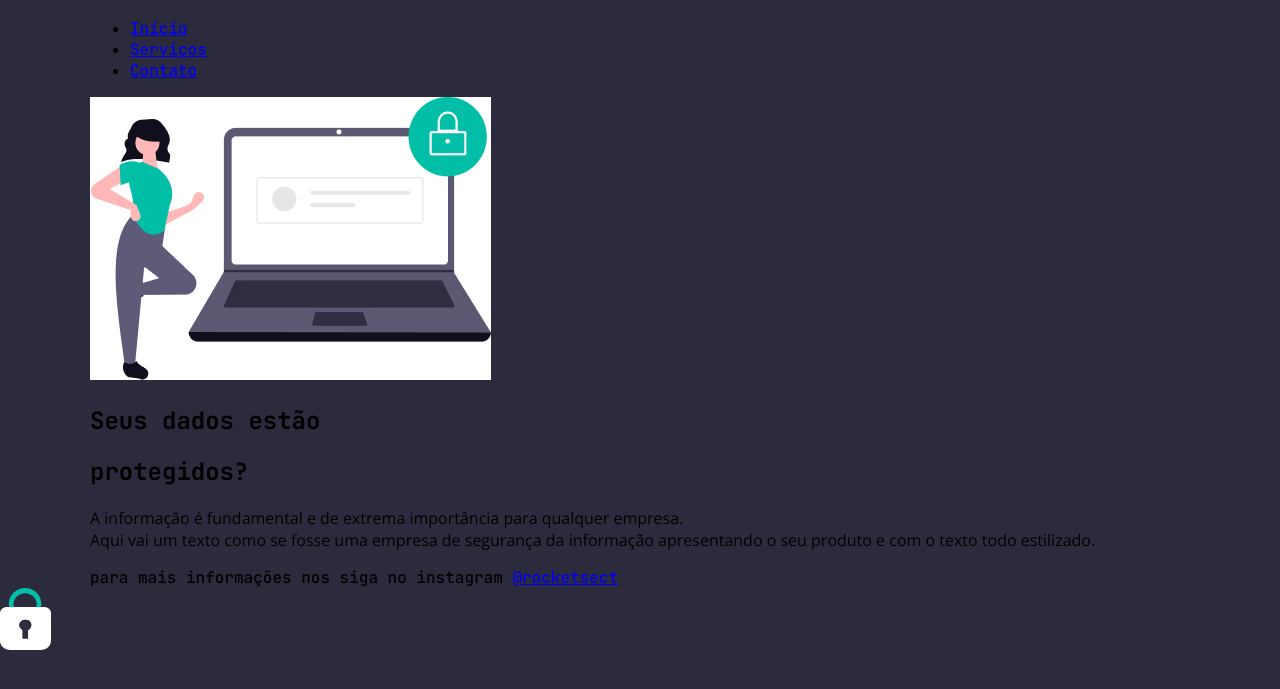
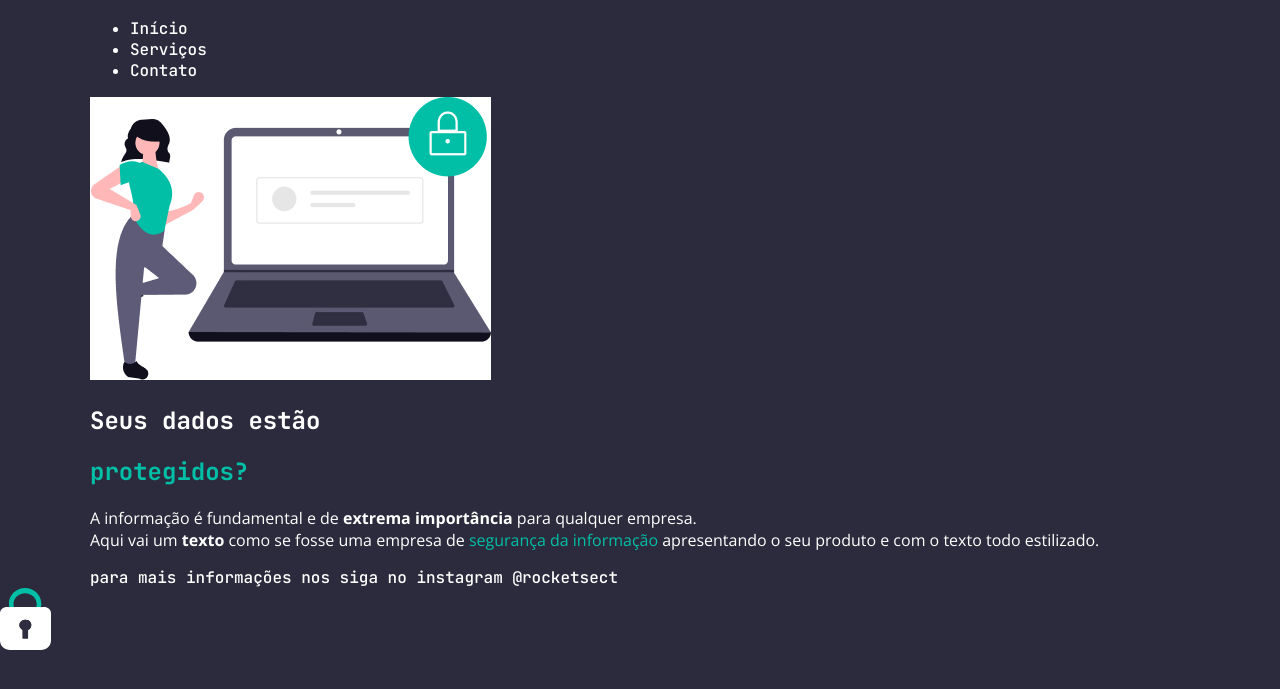
Before and after one commit to quirinof/rSecurity, a plain HTML site: page index.html in a window 1280 px wide. Shown: the part 97-786 px from the top of the page. Drawn offline with nearby package versions, Linux system fonts and the light colour scheme.

Commit message:
add style text

```diff
--- a/index.html
+++ b/index.html
@@ -35,12 +35,12 @@
       <section>
         <h1> Seus dados estão </h1>
 
-        <h2> protegidos? </h2>
+        <h2> <span>protegidos?</span> </h2>
 
         <p>
-          A informação é fundamental e de extrema importância para qualquer empresa.
+          A informação é fundamental e de <strong>extrema importância</strong> para qualquer empresa.
           <br/>
-          Aqui vai um texto como se fosse uma empresa de segurança da informação
+          Aqui vai um <strong>texto</strong> como se fosse uma empresa de <span>segurança da informação</span>
           apresentando o seu produto e com o texto todo estilizado.
         </p>
       </section>
--- a/style.css
+++ b/style.css
@@ -2,6 +2,7 @@ body {
   margin: 0;
   background: #2C2B3D;
   font-family: 'JetBrains Mono', monospace;
+  color: #FFFFFF;
 }
 
 .page {
@@ -12,3 +13,12 @@ body {
 section p {
   font-family: 'Open Sans', sans-serif;
 }
+
+a {
+  color: #FFFFFF;
+  text-decoration: none;
+}
+
+span {
+  color: #00BFA6;
+}
```
